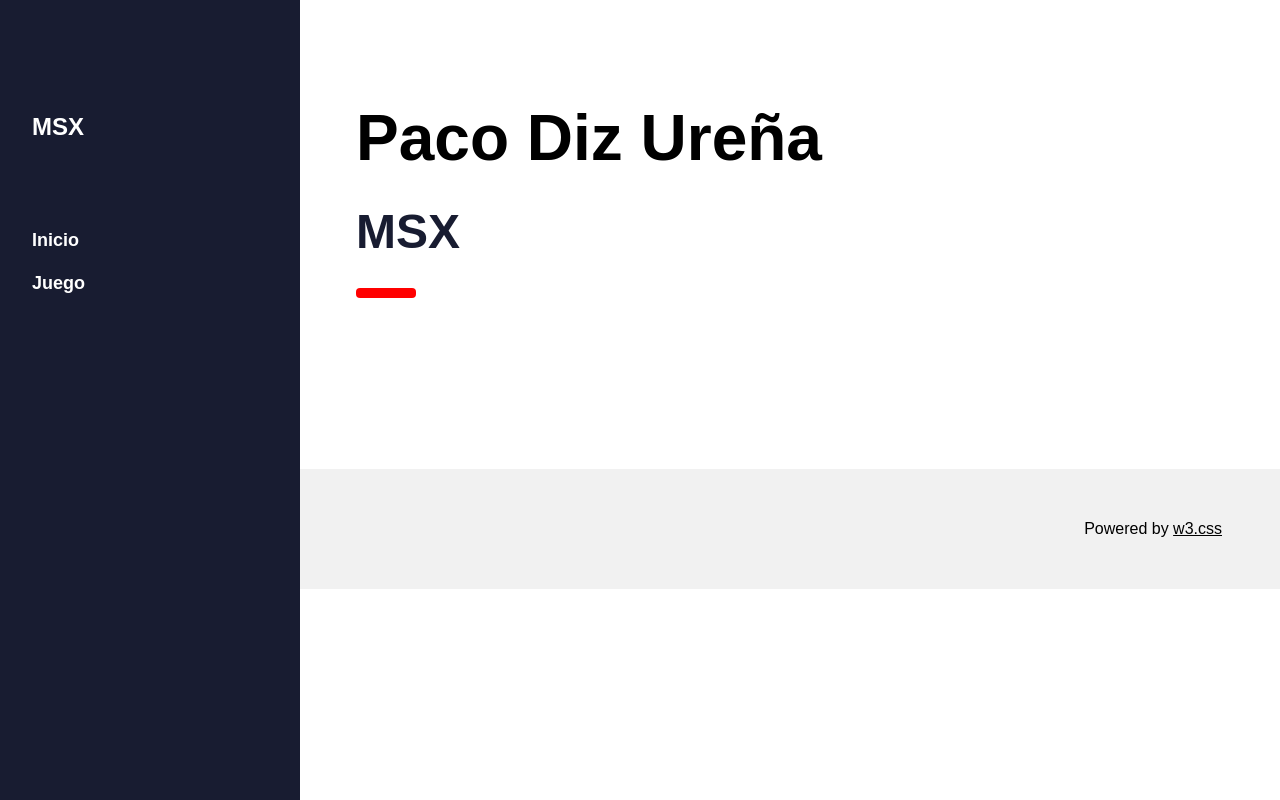
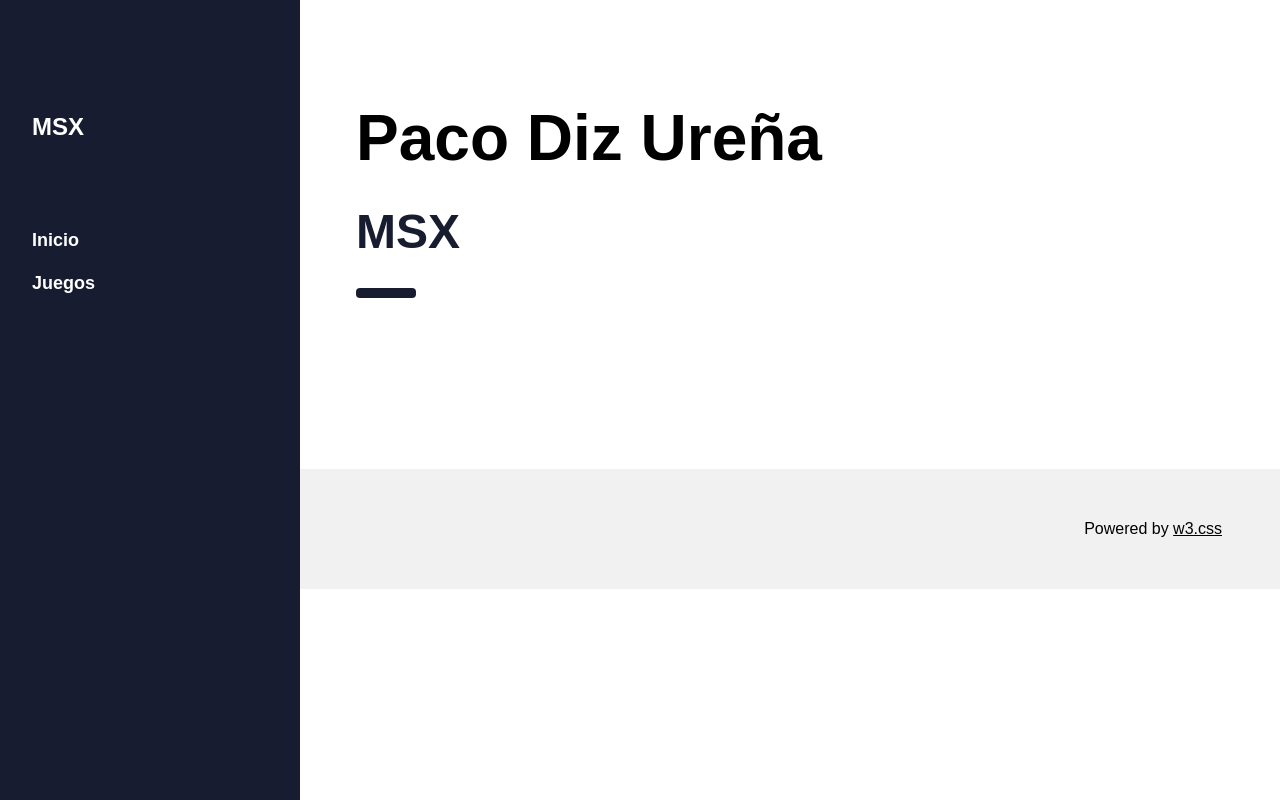
Before and after one commit to Pacodiz02/Pagina-MSX, a Flask app: template templates/base.html in a window 1280 px wide. Run offline with Flask 2, Linux system fonts and the light colour scheme; the template is opened without the code that fills it, so the values that code supplies are empty.

Commit message:
Update color

```diff
--- a/templates/base.html
+++ b/templates/base.html
@@ -23,8 +23,8 @@
     <h3 class="w3-padding-64"><b>MSX</b></h3>
   </div>
   <div class="w3-bar-block">
-    <a href="#" class="w3-bar-item w3-button w3-hover-white">Inicio</a>
-    <a href="#" onclick="w3_close()" class="w3-bar-item w3-button w3-hover-white">Juego</a>
+    <a href="/" class="w3-bar-item w3-button w3-hover-white">Inicio</a>
+    <a href="/juegos" onclick="w3_close()" class="w3-bar-item w3-button w3-hover-white">Juegos</a>
   </div>
 </nav>
 
@@ -44,7 +44,7 @@
   <div class="w3-container" style="margin-top:80px" id="showcase">
     <h1 class="w3-jumbo"><b>Paco Diz Ureña</b></h1>
     <h1 class="w3-xxxlarge w3-text-red"><b>MSX</b></h1>
-    <hr style="width:50px;border:5px solid red" class="w3-round">
+    <hr style="width:50px;border:5px solid #181c31" class="w3-round">
   </div>
 
 
```
